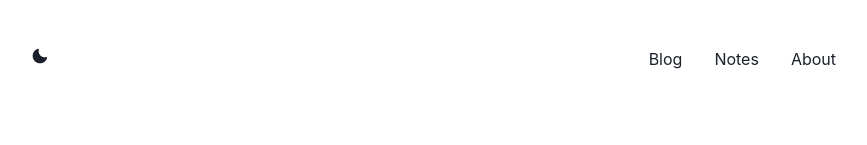
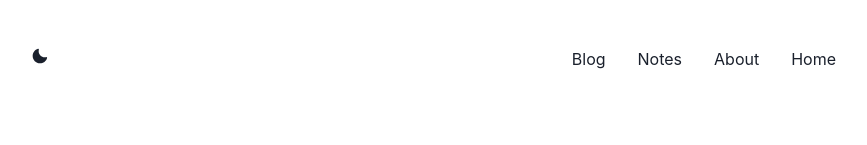
Before and after one commit to BharatKalluri/bharatkalluri.com, a Next.js app: page / in a window 1280 px wide. Shown: the top 145 px of the page, without its empty margins (206-1073 px from the left). Built offline with nearby package versions, Linux system fonts and the light colour scheme.

Commit message:
Added home as a link

```diff
--- a/components/Layout.tsx
+++ b/components/Layout.tsx
@@ -55,6 +55,7 @@ const NavBar = () => {
                 <NavBarButton text="Blog" href="/blog" />
                 <NavBarButton text="Notes" href="/notes" />
                 <NavBarButton text="About" href="/about" />
+                <NavBarButton text="Home" href="/" />
             </Box>
         </Stack>
     );
```
